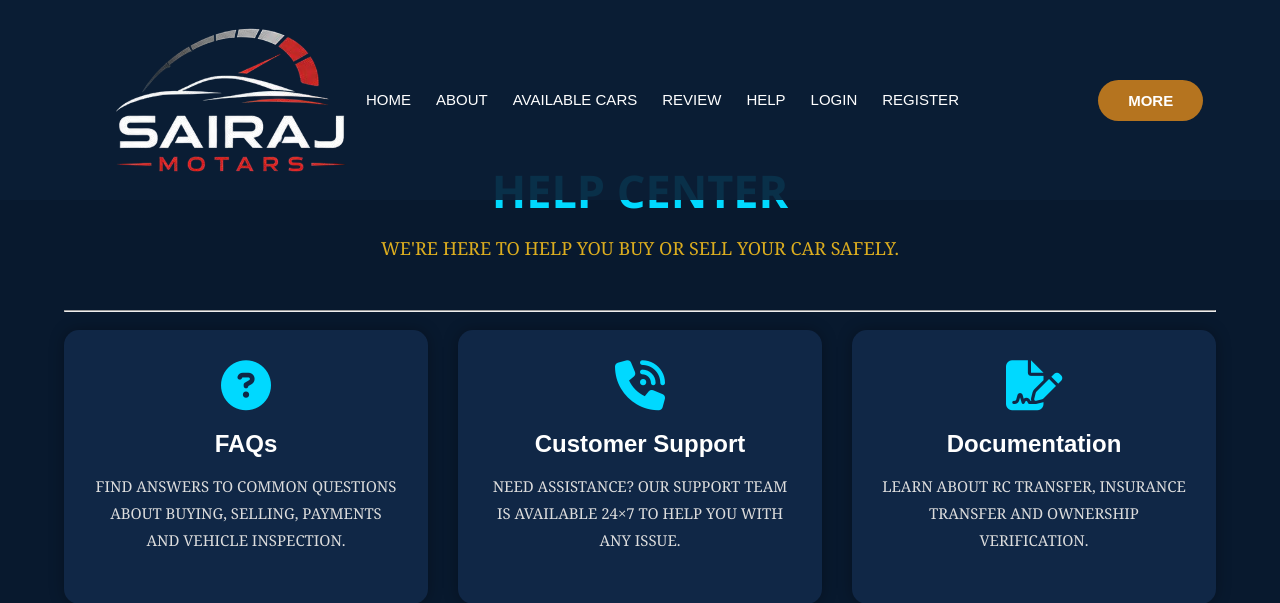
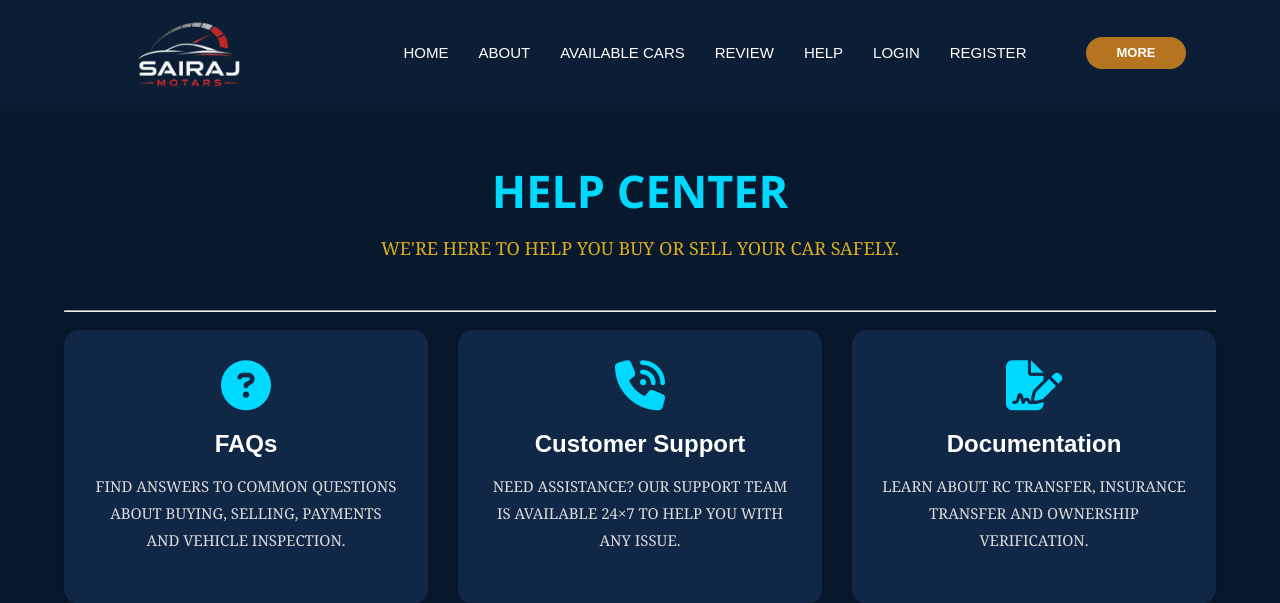
Before and after one commit to sangrampatole313-svg/car-selling-project, a Flask app: page /help in a window 1280 px wide. Shown: the top 603 px of the page. Run offline with Flask 3, Linux system fonts and the light colour scheme.

Commit message:
Update help.html

```diff
--- a/templates/help.html
+++ b/templates/help.html
@@ -138,76 +138,182 @@ footer{
     padding:20px;
     color:#ffffff;
 }
+
+        /* ================================
+   NAVIGATION BAR
+================================ */
+
 nav {
     position: absolute;
     top: 0;
     left: 0;
     width: 100%;
+    min-height: 105px;
 
-            display: flex;
-            justify-content: space-between;
+    display: grid;
+    grid-template-columns: 270px 1fr 130px;
+    column-gap: 5px;
     align-items: center;
 
-            padding: 18px 6%;
+    column-gap: 30px;
 
-            background: rgba(11, 31, 54, 0.90);
+    padding: 10px 5%;
 
-            z-index: 100;
+    background: rgba(11, 31, 54, 0.92);
+
+    z-index:10;
 }
 
+
+/* ================================
+   LOGO
+================================ */
+
 nav .logo {
-            color: #00c3ff;
-            font-size: 24px;
-            font-weight: bold;
+    display: flex;
+    align-items: center;
+    margin-left:70px;
+    justify-content: flex-start;
+
+    width: 100px;
+    height: 20px;
+
     text-decoration: none;
 }
 
+nav .logo img {
+    width: 430px;
+    height: auto;
+
+    max-height: 70px;
+
+    object-fit: contain;
+    display: block;
+}
+
+
+/* ================================
+   NAVIGATION LINKS
+================================ */
+
 nav ul {
     list-style: none;
+
     display: flex;
     align-items: center;
-            gap: 25px;
+    justify-content: center;
+
+    gap: 30px;
+
+    margin-left:10px;
+    padding: 0;
+
+    white-space: nowrap;
+}
+
+nav ul li {
+    display: flex;
+    align-items: center;
 }
 
 nav ul li a {
     color: white;
+
     text-decoration: none;
+
     font-size: 15px;
+    font-weight: 330;
+
     text-transform: uppercase;
-            transition: 0.3s;
+
+    transition: all 0.3s ease;
+
+    padding: 20px 0;
 }
 
 nav ul li a:hover {
     color: #00c3ff;
+    transform: translateY(-2px);
 }
 
+
+/* ================================
+   MORE BUTTON
+================================ */
+
 nav button {
+    width: 100px;
+    height: 32px;
+
     border: none;
-            padding: 12px 30px;
+
+    padding: 0;
+
     background: #b5741f;
     color: white;
-            font-size: 15px;
+
+    font-size: 13px;
+
     text-transform: uppercase;
+
     font-weight: 600;
-            border-radius: 2rem;
+
+    border-radius: 30px;
+
     cursor: pointer;
-            transition: 0.3s;
+
+    transition: all 0.3s ease;
 }
 
 nav button:hover {
-            transform: scale(0.95);
+    background: #d18a25;
+
+    transform: translateY(-2px);
+
+    box-shadow: 0 5px 15px rgba(181, 116, 31, 0.4);
 }
 
-
-         .logo{
-                 width: 120px;
-                 margin-left: 30px;
+    .flash-message {
+    padding: 10px;
+    margin-bottom: 15px;
+    border-radius: 7px;
+    font-size: 14px;
+    font-weight: bold;
 }
 
+.flash-message.success {
+    background: #198754;
+    color: white;
+}
+
+.flash-message.danger {
+    background: #dc3545;
+    color: white;
+}
+
+.flash-message.warning {
+    background: #b5741f;
+    color: white;
+}
 </style>
 
 </head>
 <body>
+       <div>{% with messages = get_flashed_messages(with_categories=true) %}
+
+    {% if messages %}
+
+        {% for category, message in messages %}
+
+            <div class="flash-message {{ category }}">
+                {{ message }}
+            </div>
+
+        {% endfor %}
+
+    {% endif %}
+
+{% endwith %}</div>
 
           <nav>
 
```
Lines whose indentation alone changed are shown as unchanged.
